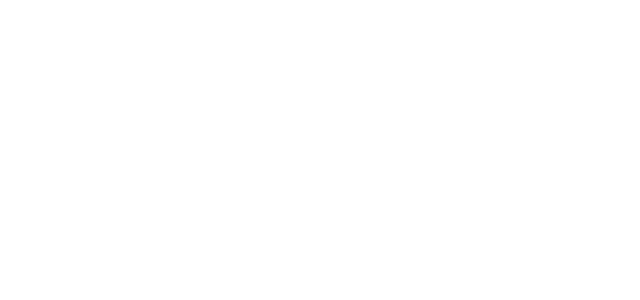
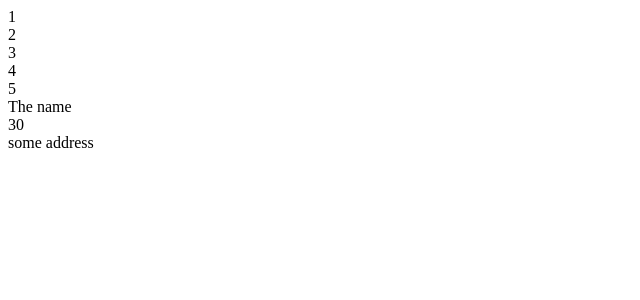
Before and after one commit to shutsugan/training-vue-basics, a Vue app: page / in a window 1280 px wide. Shown: the top 300 px of the page, without its empty margins (0-640 px from the left). Built offline with nearby package versions, Linux system fonts and the light colour scheme.

Commit message:
feat(app): render list solution

```diff
--- a/src/App.vue
+++ b/src/App.vue
@@ -1,5 +1,10 @@
 <template>
-  <div class="app"></div>
+  <div class="app">
+    <div class="number" v-for="number in numbers" :key="number">
+      {{ number }}
+    </div>
+    <div class="item" v-for="(value, key) of list" :key="key">{{ value }}</div>
+  </div>
 </template>
 
 <script>
```
